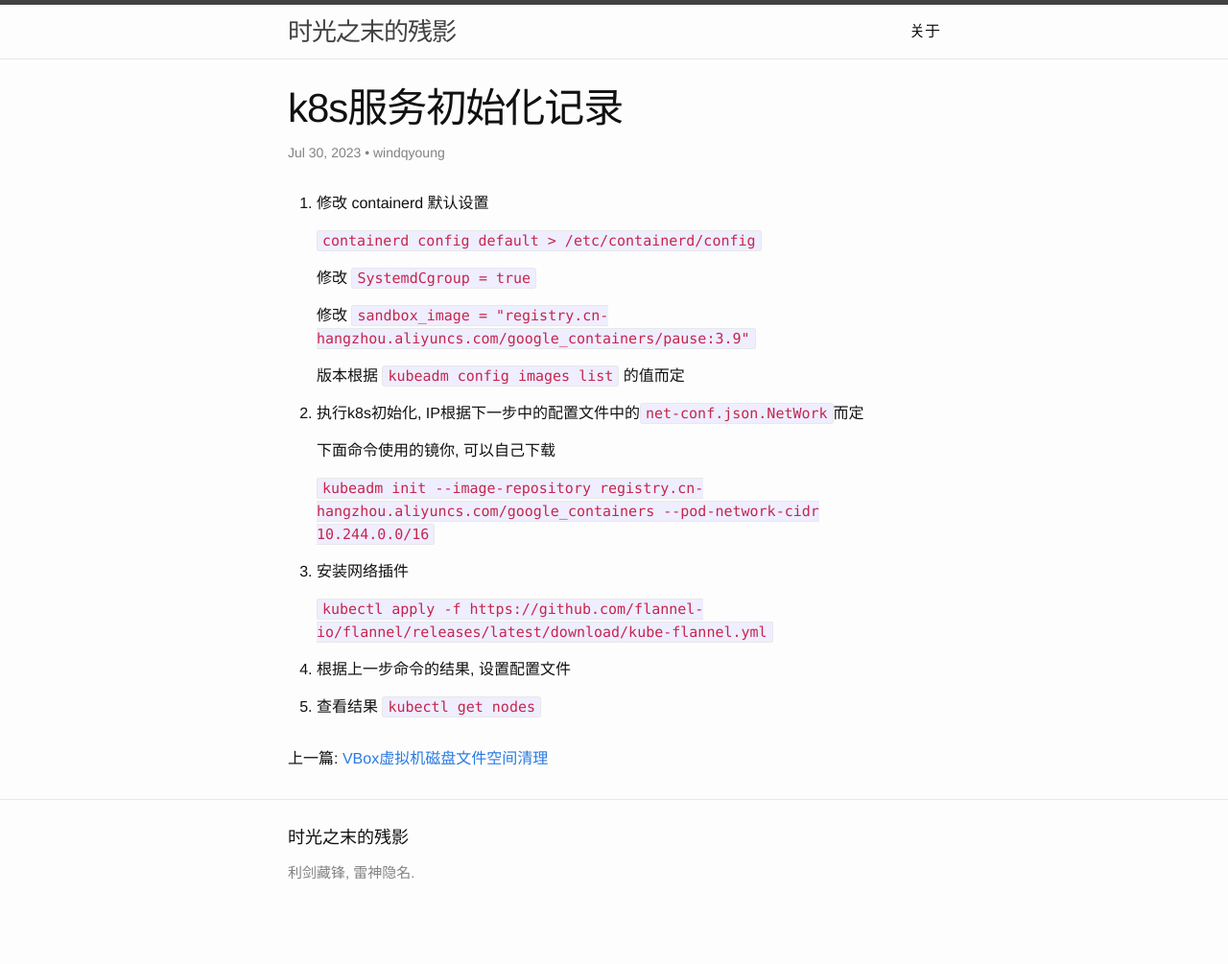
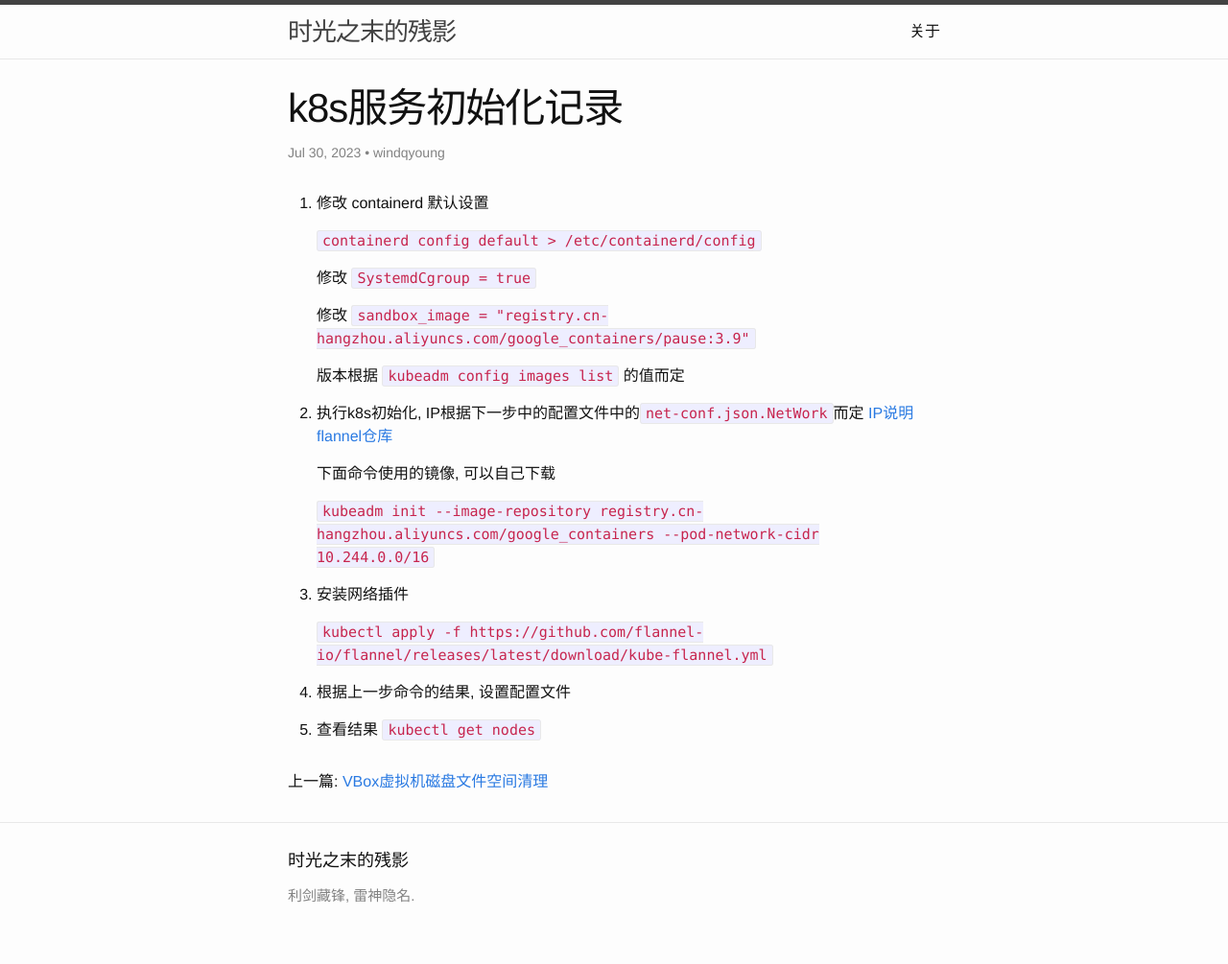
Before and after one commit to windqyoung/windqyoung.github.io, a Jekyll site: the page built from _posts/2023-07-30-k8s-init.md, in a window 1280 px wide. Shown: the whole page at 96% size. Built offline with Jekyll 4.4.1, drawn with Linux system fonts in a browser that asks for light colours; nearby versions of some CDN libraries; before the commit the page ends 981 px from its top, so only the background shows below that.

Commit message:
修改k8s初始化记录

```diff
--- a/_posts/2023-07-30-k8s-init.md
+++ b/_posts/2023-07-30-k8s-init.md
@@ -14,9 +14,9 @@ title: k8s服务初始化记录
     版本根据 `kubeadm config images list` 的值而定
 
 
-2. 执行k8s初始化, IP根据下一步中的配置文件中的`net-conf.json.NetWork`而定
+2. 执行k8s初始化, IP根据下一步中的配置文件中的`net-conf.json.NetWork`而定 [IP说明](https://github.com/flannel-io/flannel/blob/master/Documentation/kubernetes.md) [flannel仓库](https://github.com/flannel-io/flannel)
 
-    下面命令使用的镜你, 可以自己下载
+    下面命令使用的镜像, 可以自己下载
 
     `kubeadm init --image-repository registry.cn-hangzhou.aliyuncs.com/google_containers --pod-network-cidr 10.244.0.0/16`
 
```
